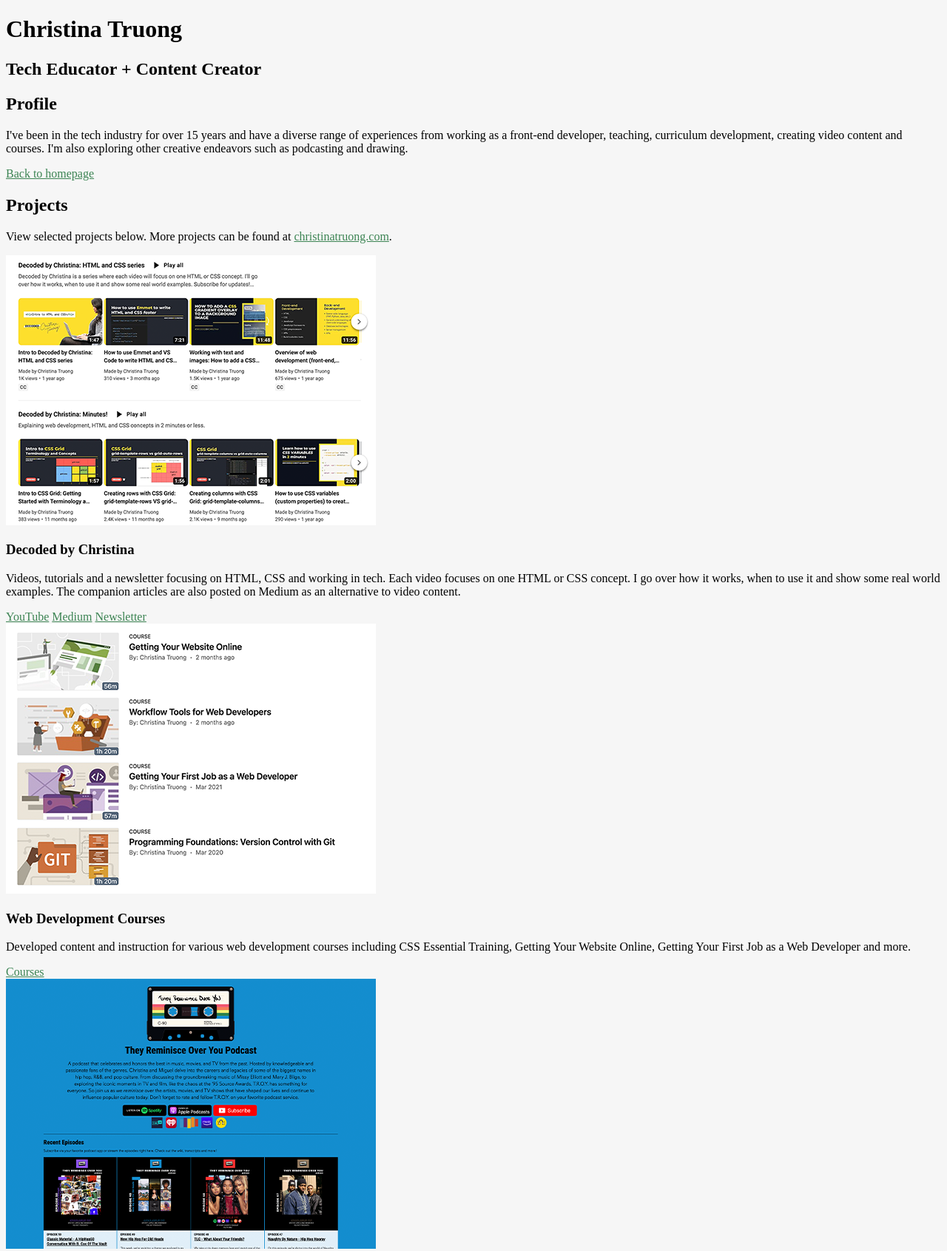
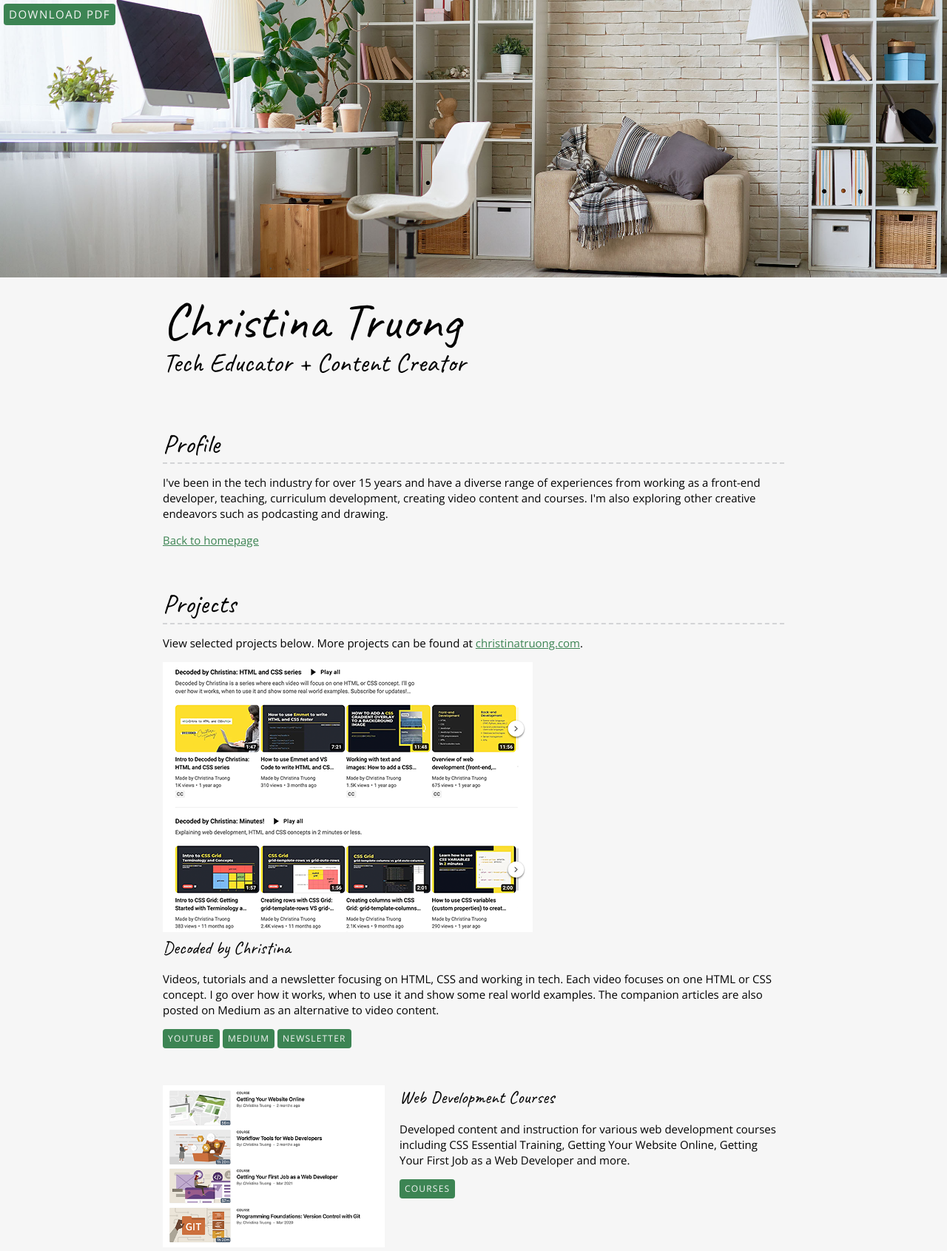
Before and after one commit to DevAniela/Christina-Truong-Website, a plain HTML site: page resume.html in a window 1280 px wide. Shown: the top 1691 px of the page at 74% size. Drawn offline with nearby package versions, Linux system fonts and the light colour scheme.

Commit message:
added some css, fonts

```diff
--- a/css/style.css
+++ b/css/style.css
@@ -8,8 +8,45 @@ Off-white     #f6f6f6
 
 /*GLOBAL STYLES
 --------------------------------------------------*/
+/*
+  https://www.paulirish.com/2012/box-sizing-border-box-ftw/
+*/
+html {
+    box-sizing: border-box;
+    font-size: 62.5%;
+  }
+  *, *:before, *:after {
+    box-sizing: inherit;
+  }
+
+html, body {
+    height: 100%;
+}
 body {
     background: #f6f6f6;
+    margin:0;
+    font-family: "Open Sans", sans-serif;
+    font-size: 1.5rem;
+    line-height: 1.4;
+}
+
+h1, h2, h3 {
+    font-family: "Caveat", cursive;
+    font-weight: 400;
+    margin: 0;
+}
+
+h1 {
+    font-size: 7rem;
+    line-height: 0.85;
+}
+
+h2 {
+    font-size: 3.6rem;
+}
+
+h3 {
+    font-size: 2.4rem;
 }
 
 /* links */
@@ -26,35 +63,140 @@ footer a {
 footer a:hover {
     color: #3c8453;
 }
+.btn {
+    background: #3c8453;
+    color: #f6f6f6;
+    text-decoration: none;
+    text-transform: uppercase;
+    font-size: 1.2rem;
+    display: inline-block;
+    padding: 7px;
+    letter-spacing: 0.1em;
+    line-height: 1;
+    border-radius: 4px;
+}
 
+.content-wrapper {
+    margin: 0 auto;
+    padding: 30px;
+    max-width: 900px;
+}
 /*HOME
 --------------------------------------------------*/
 .home {
     background: url(../images/bg-home-office-studio.jpg) no-repeat;
     background-size: cover;
-
+    display: flex;
+    flex-direction: column;
 }
 .home .content-wrapper {
+    flex: 1 0 auto;
+}
+
+.content-bg {
     background: rgb(255 255 255 / 0.9);
+    padding: 30px;
 }
 /*RESUME
 --------------------------------------------------*/
-
-/*Profile
---------------------------------------------------*/
+.resume header::before {
+    background: url(../images/bg-home-office-studio.jpg) center;
+    background-size: cover;
+    content: "";
+    display: block;
+    height: 375px;
+}
+.resume-section {
+    margin-bottom: 50px;
+}
+.resume-section h2 {
+    border-bottom: 2px dashed #d3d4d6;
+}
+.download-link {
+    position: fixed;
+    top: 5px;
+    left: 5px;
+    font-size: 1.5rem;
+}
 
 /*Projects
 --------------------------------------------------*/
+.project-item {
+    margin: 30px 0;
+}
+.project-item img {
+    width: 300px;
+}
+
+@media screen and (min-width:860px) {
+    .project-item {
+        display: flow-root;
+    }
+    .project-item img {
+        float: left;
+        margin-right: 20px;
+    }
+}
+
+@media screen and (min-width:650px) and (max-width:859px) {
+    .project-wrapper {
+        display: grid;
+        grid-template-columns: repeat(2, 1fr);
+        column-gap: 20px;
+    }
+    .project-item img {
+        width: 100%;
+    }
+}
+
 
 /*Work Experience
 --------------------------------------------------*/
+.work-item {
+    display: grid;
+    grid-template-columns: 300px 1fr;
+    column-gap: 20px;
+    margin: 30px 0;
+}
+
+.work-details p {
+    margin: 0;
+}
+
+.work-summary p:first-child {
+    margin-top: 0;
+}
 
 /*Education
 --------------------------------------------------*/
+.education-item {
+    margin: 30px 0;
+}
+
+.education-item p {
+    margin: 0;
+}
 
 /*FOOTER
 --------------------------------------------------*/
 footer {
     background: #222;
     color: #d3d4d6;
+    display: flex;
+    justify-content: space-between;
+    padding: 0 20px;
 }
+.socials {
+    list-style-type: none;
+    padding: 0;
+}
+.socials li {
+    display: inline-block;
+    margin-left: 10px;
+}
+.socials img {
+    width: 32px;
+}
+.socials img:hover {
+    opacity: 0.5;
+}
--- a/resume.html
+++ b/resume.html
@@ -4,9 +4,13 @@
     <meta charset="UTF-8">
     <meta name="viewport" content="width=device-width, initial-scale=1">
     <title>Resume | Christina Truong, Tech Educator and Content Creator</title>
+    <link rel="preconnect" href="https://fonts.googleapis.com">
+    <link rel="preconnect" href="https://fonts.gstatic.com" crossorigin>
+    <link href="https://fonts.googleapis.com/css2?family=Caveat:wght@400..700&family=Open+Sans:ital,wght@0,300..800;1,300..800&display=swap" rel="stylesheet">
     <link rel="stylesheet" href="./css/style.css">
   </head>
   <body class="resume">
+    <a class="btn download-link" href="ctruong-resume.pdf">Download PDF</a>
     <!-- //  INTRO  // -->
     <header>
       <!-- Start content edits below this line. -->
@@ -17,7 +21,7 @@
       <!-- End content edits here. -->
     </header>
 
-    <main>
+    <main class="content-wrapper">
       <!-- //  PROFILE  // -->
       <section class="resume-section">
         <!-- Start content edits below this line. -->
@@ -52,6 +56,7 @@
             <!-- link to project -->
             <a class="btn" href="https://christinatruong.com/courses/" target="_blank">Courses</a>
           </section>
+
           <section class="project-item">
             <img src="images/project-troy-podcast-500px.png" srcset="images/project-troy-podcast-1000px 2x" alt="The TROY podcast website homepage">
             <h3>They Reminisce Over You Podcast</h3>
```
Also changed, not shown: index.html (+6 -0 lines).
